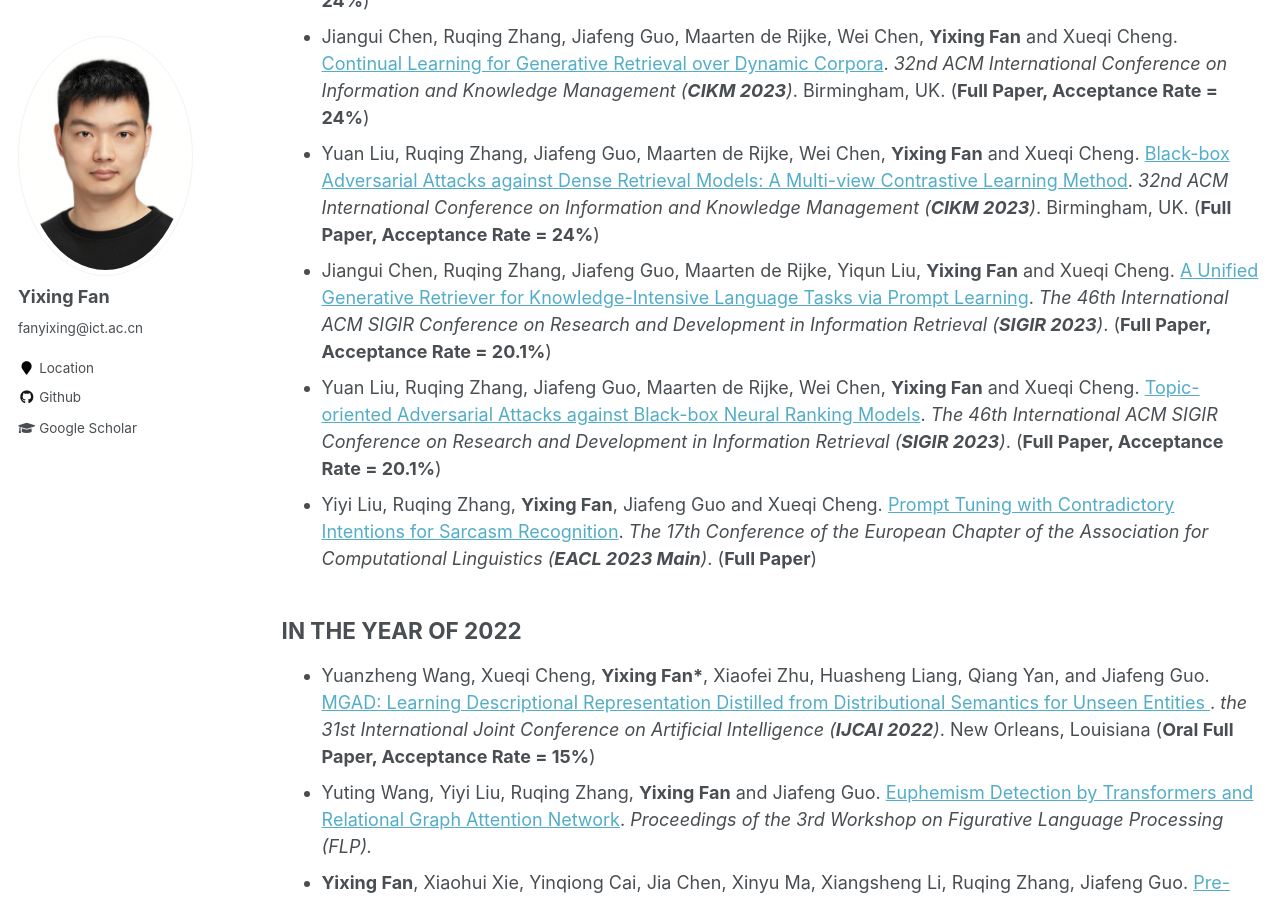
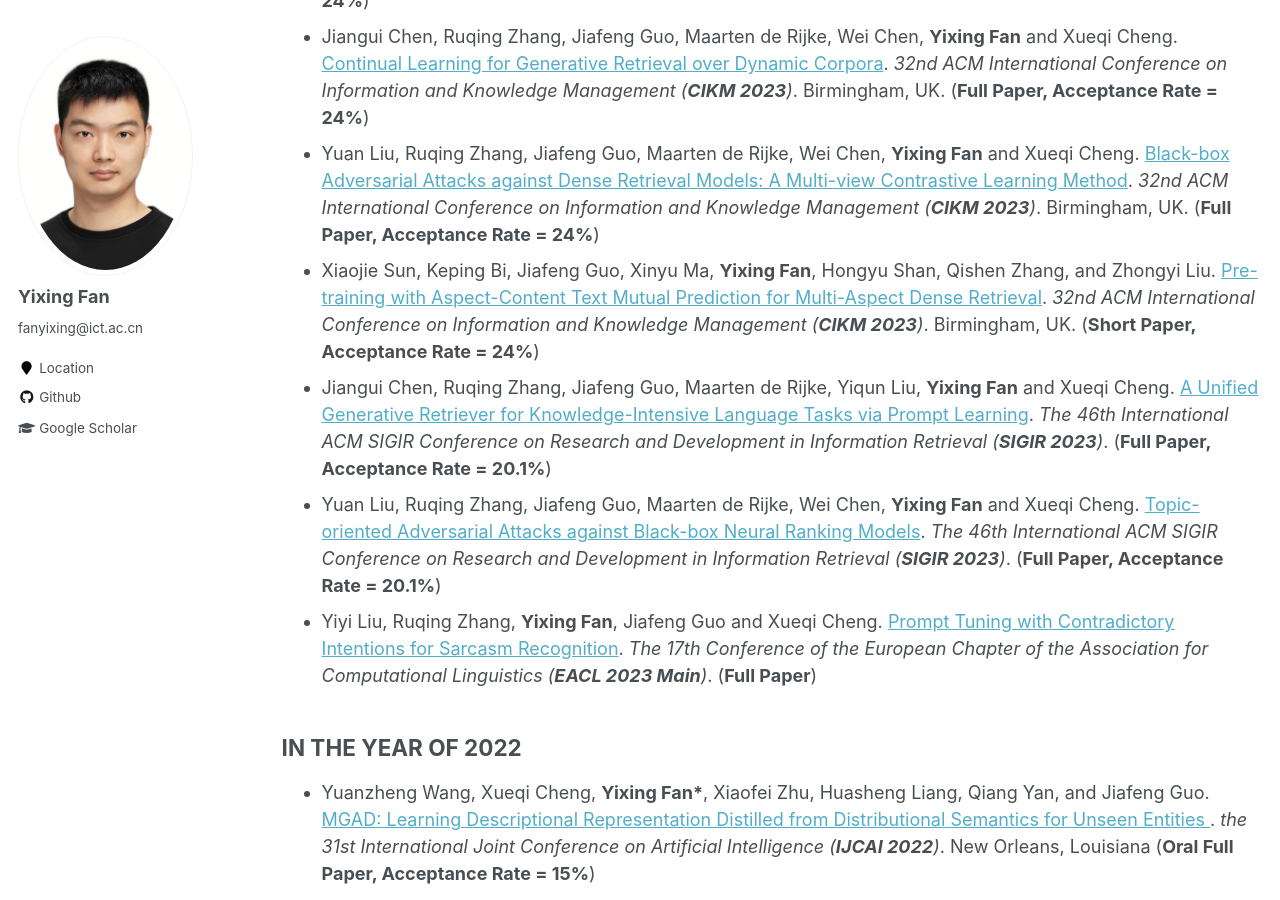
Before and after one commit to faneshion/faneshion.github.io, a Jekyll site: the page built from _pages/publications.md, in a window 1280 px wide and 900 px high, scrolled down 420 px. Built offline with Jekyll 4.4.1, drawn with Linux system fonts in a browser that asks for light colours.

Commit message:
Update publications.md

```diff
--- a/_pages/publications.md
+++ b/_pages/publications.md
@@ -25,7 +25,9 @@ Jiangui Chen, Ruqing Zhang, Jiafeng Guo, Maarten de Rijke, Wei Chen, <b>Yixing F
 Yuan Liu, Ruqing Zhang, Jiafeng Guo, Maarten de Rijke, Wei Chen, <b>Yixing Fan</b> and Xueqi Cheng. <a target='new' href=''>Black-box Adversarial Attacks against Dense Retrieval Models: A Multi-view Contrastive Learning Method</a>. <i>32nd ACM International Conference on Information and Knowledge Management (<b>CIKM 2023</b>)</i>. Birmingham, UK. (<b>Full Paper, Acceptance Rate = 24%</b>)
 </li>
 
-
+<li>
+Xiaojie Sun, Keping Bi, Jiafeng Guo, Xinyu Ma, <b>Yixing Fan</b>,  Hongyu Shan, Qishen Zhang, and Zhongyi Liu. <a target='new' href=''>Pre-training with Aspect-Content Text Mutual Prediction for Multi-Aspect Dense Retrieval</a>. <i>32nd ACM International Conference on Information and Knowledge Management (<b>CIKM 2023</b>)</i>. Birmingham, UK. (<b>Short Paper, Acceptance Rate = 24%</b>)
+</li>
 
 <li>
 Jiangui Chen, Ruqing Zhang, Jiafeng Guo, Maarten de Rijke, Yiqun Liu, <b>Yixing Fan</b> and Xueqi Cheng. <a target='new' href='https://arxiv.org/pdf/2304.14856.pdf'>A Unified Generative Retriever for Knowledge-Intensive Language Tasks via Prompt Learning</a>. <i>The 46th International ACM SIGIR Conference on Research and Development in Information Retrieval (<b>SIGIR 2023</b>)</i>. (<b>Full Paper, Acceptance Rate = 20.1%</b>)
```
